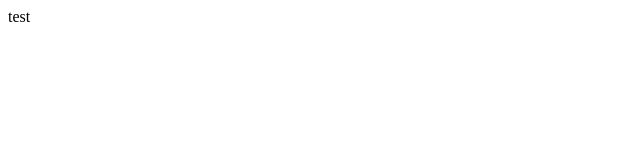
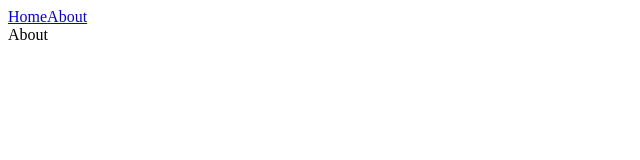
Before and after one commit to DevinBowen/ecomerce-pp, a React (Create React App) app: page /#/about in a window 1280 px wide. Shown: the top 160 px of the page, without its empty margins (0-640 px from the left). Built offline with nearby package versions, Linux system fonts and the light colour scheme.

Commit message:
router is set up

```diff
--- a/package.json
+++ b/package.json
@@ -11,6 +11,7 @@
     "massive": "^4.7.1",
     "react": "^16.2.0",
     "react-dom": "^16.2.0",
+    "react-router-dom": "^4.2.2",
     "react-scripts": "1.1.1"
   },
   "scripts": {
--- a/src/App.js
+++ b/src/App.js
@@ -1,11 +1,20 @@
 import React, { Component } from 'react';
-
+import routes from './routes';
+import { Link } from 'react-router-dom';
 
 class App extends Component {
   render() {
     return (
       <div className="App">
-        test
+
+          <nav>
+            <Link to="/">Home</Link>
+            <Link to="/about">About</Link>
+          </nav>
+
+          <div className="body">
+          {routes}
+          </div>
       </div>
     );
   }
--- /dev/null
+++ b/src/components/about.js
@@ -0,0 +1,14 @@
+import React, { Component } from 'react';
+
+
+
+export default class About extends Component {
+
+  render() {
+    return (
+      <div>
+        About
+      </div>
+    );
+  }
+}
--- /dev/null
+++ b/src/components/home.js
@@ -0,0 +1,14 @@
+import React, { Component } from 'react';
+
+
+
+export default class Home extends Component {
+
+  render() {
+    return (
+      <div>
+        Home
+      </div>
+    );
+  }
+}
--- a/src/index.js
+++ b/src/index.js
@@ -2,6 +2,13 @@ import React from 'react';
 import ReactDOM from 'react-dom';
 import App from './App';
 import registerServiceWorker from './registerServiceWorker';
+import { HashRouter } from 'react-router-dom';
 
-ReactDOM.render(<App />, document.getElementById('root'));
+ReactDOM.render(
+    // <Provider store={createStore}>
+        <HashRouter>
+            <App />
+        </HashRouter>
+    // </Provider>
+    , document.getElementById('root'));
 registerServiceWorker();
--- /dev/null
+++ b/src/routes.js
@@ -0,0 +1,12 @@
+import React from 'react';
+import { Switch, Route } from 'react-router-dom';
+import Home from './components/home';
+import About from './components/about';
+
+export default (
+    <Switch>
+
+         <Route exact path='/' component={Home} />
+         <Route path="/about" component={About} />
+    </Switch>
+)
```
Also changed, not shown: src/ducks/users.js (added, +32 -0 lines), 1 other file (tests, documents, lock files or other folders).
